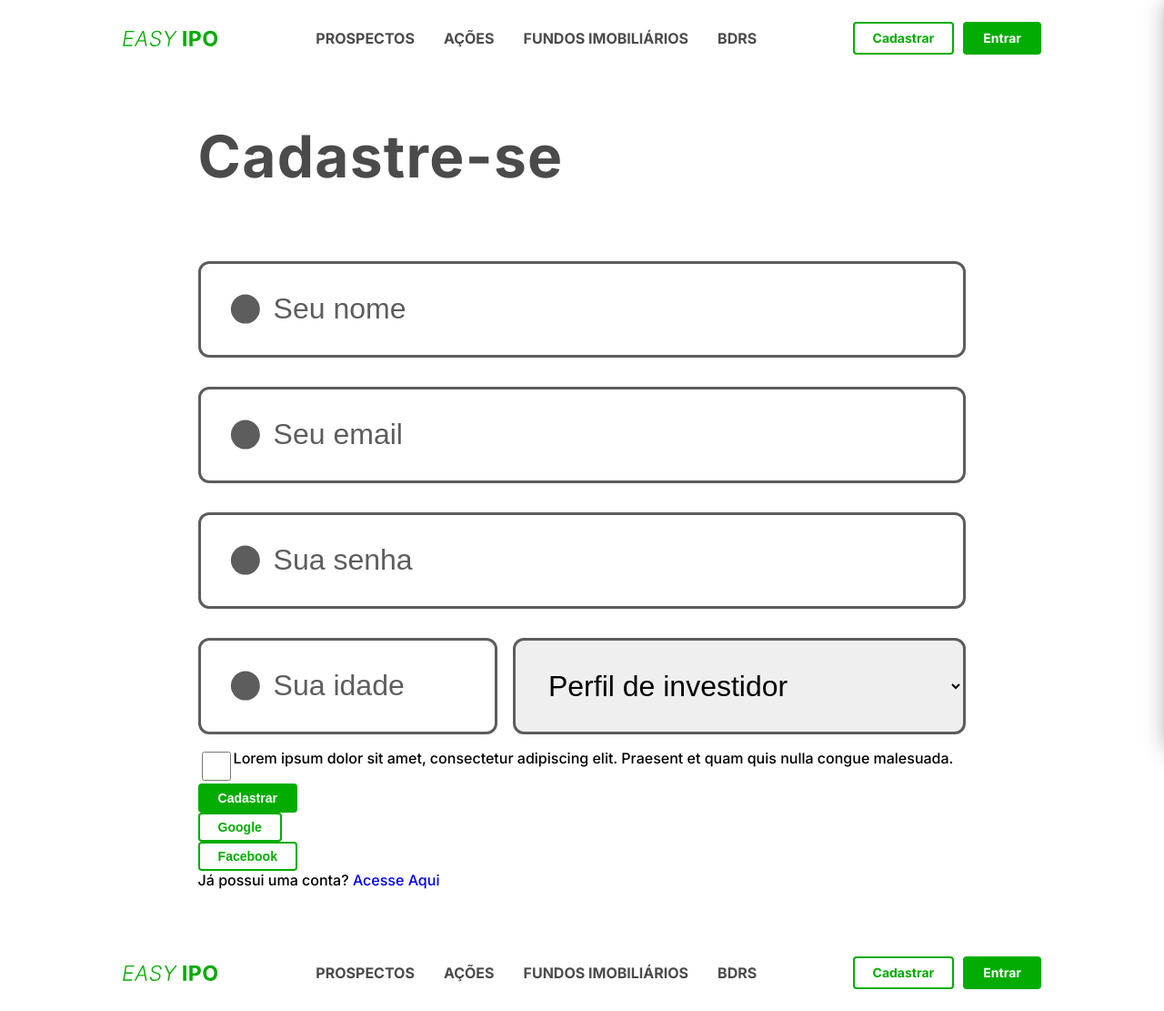
After one commit to easy-ipo/front-easy-ipo, a PHP site: page /form-cadastro.html in a window 1280 px wide. The commit adds this page. Shown: the whole page at 91% size. Run offline with PHP 8.4, Linux system fonts and the light colour scheme.

Commit message:
WIP cadastro

```diff
--- a/css/_base.css
+++ b/css/_base.css
@@ -9,6 +9,15 @@ body {
 
 a {
     text-decoration: none;
+}
+
+h1 {
+    margin: 0;
+    font-weight: bold;
+    font-size: 64px;
+    line-height: 120%;
+    letter-spacing: 0.02em;
+    color: #4B4B4B;
 }
 
 h2 {
--- /dev/null
+++ b/css/forms.css
@@ -0,0 +1,74 @@
+@import "_base.css";
+@import "_header-footer.css";
+@import "_menu-mobile.css";
+
+.container {
+    background-image: none;
+}
+
+.form-container {
+    width: 66%;
+    margin: 50px auto;
+}
+
+.form-container form {
+    width: 100%
+}
+
+.form-container h1 {
+    margin-bottom: 60px;
+}
+
+.form-input {
+    width: calc(100% - 42px - 80px - 6px);
+    height: 100px;
+    border: 3px solid #5D5D5D;
+    border-radius: 12px;
+    margin: 16px 0;
+    font-size: 32px;
+    color: #333333;
+    padding: 0 42px 0 80px;
+    background: no-repeat url("../images/bullet.svg") scroll 32px center;
+}
+.form-input::placeholder {
+    color: #5D5D5D
+}
+.form-input:focus,
+.form-input:active{
+    border-color: #048501;
+}
+
+#idade {
+    width: calc(39% - 42px - 80px - 6px);
+}
+#tipo_investidor {
+    width: 59%;
+}
+
+.form-select {
+    margin: 16px 0;
+    padding: 0 32px;
+    height: 106px;
+    width: 100%;
+    border: 3px solid #5D5D5D;
+    border-radius: 12px;
+    font-size: 32px;
+}
+
+.checkbox-group {
+    display: flex;
+    flex-direction: row;
+}
+
+.form-checkbox {
+    width: 32px;
+    height: 32px;
+    border: 3px solid #5D5D5D;
+    border-radius: 8px;
+}
+
+.form-inline {
+    display: flex;
+    flex-direction: row;
+    justify-content: space-between;
+}
--- /dev/null
+++ b/form-cadastro.html
@@ -0,0 +1,61 @@
+<!doctype html>
+<html lang="pt_BR">
+<head>
+    <meta charset="UTF-8">
+    <meta name="viewport"
+          content="width=device-width, user-scalable=no, initial-scale=1.0, maximum-scale=1.0, minimum-scale=1.0">
+    <meta http-equiv="X-UA-Compatible" content="ie=edge">
+    <title>Easy IPO - Cadastre-se</title>
+
+    <link rel="icon" type="image/x-icon" href="images/favicon.ico">
+
+    <link rel="stylesheet" href="css/forms.css">
+
+</head>
+<body>
+<div id="preloader">
+    <img src="images/spinner.svg" alt="Carregando...">
+</div>
+
+<div class="container">
+
+    <div id="header-placeholder"></div>
+
+    <section class="form-container form-register">
+        <h1>Cadastre-se</h1>
+        <form action="" method="post">
+            <input type="text" class="form-input" id="nome" name="nome" placeholder="Seu nome" required>
+            <input type="email" class="form-input" id="email" name="email" placeholder="Seu email" required>
+            <input type="password" class="form-input" id="senha" name="senha" placeholder="Sua senha" required>
+            <div class="form-inline">
+                <input type="number" step="1" class="form-input" id="idade" name="idade" placeholder="Sua idade"
+                       required>
+                <select name="tipo_investidor" id="tipo_investidor" class="form-select minimal">
+                    <option value="">Perfil de investidor</option>
+                    <option value="1">Conservador</option>
+                    <option value="2">Moderado</option>
+                    <option value="3">Arrojado</option>
+                </select>
+            </div>
+            <div class="checkbox-group">
+                <input type="checkbox" id="aceite" class="form-checkbox">
+                <label for="aceite">Lorem ipsum dolor sit amet, consectetur adipiscing elit. Praesent et quam quis
+                    nulla congue malesuada.</label>
+            </div>
+            <button type="submit" class="btn btn-primary">Cadastrar</button>
+            <button type="submit" class="btn btn-secondary">Google</button>
+            <button type="submit" class="btn btn-secondary">Facebook</button>
+        </form>
+        <div class="registered">
+            Já possui uma conta? <a href="#" title="Login">Acesse Aqui</a>
+        </div>
+    </section>
+
+    <div id="footer-placeholder"></div>
+
+    <script src="js/app.js" type="text/javascript"></script>
+
+</div>
+
+</body>
+</html>
--- a/index.html
+++ b/index.html
@@ -20,7 +20,7 @@
 
 <div class="container">
 
-    <div id="header-container"></div>
+    <div id="header-placeholder"></div>
 
     <div class="content-home">
         <div class="wrapper">
@@ -80,7 +80,7 @@
         </div>
     </div>
 
-    <div id="footer-container"></div>
+    <div id="footer-placeholder"></div>
 
     <!-- Modal - Video -->
     <div id="modal-video" class="modal">
--- a/js/app.js
+++ b/js/app.js
@@ -5,13 +5,13 @@ window.addEventListener('load', function () {
             return response.text();
         })
         .then((html) => {
-            document.getElementById("header-container").outerHTML = html;
+            document.getElementById("header-placeholder").outerHTML = html;
 
             // Tirando Preloader
             document.getElementsByClassName("container")[0].style.display = "block";
             document.getElementById("preloader").remove();
 
-            // Exibindo o menu mobile após o carregamento da página
+            // Carregando o menu mobile após o carregamento da página
             loadMenuMobile();
         });
 
@@ -20,7 +20,7 @@ window.addEventListener('load', function () {
             return response.text();
         })
         .then((html) => {
-            document.getElementById("footer-container").outerHTML = html;
+            document.getElementById("footer-placeholder").outerHTML = html;
         });
 })
 
--- a/trilha.html
+++ b/trilha.html
@@ -19,7 +19,7 @@
 
 <div class="container">
 
-    <div id="header-container"></div>
+    <div id="header-placeholder"></div>
 
     <section class="content-trail">
         <div class="wrapper">
@@ -57,7 +57,7 @@
         <button class="btn btn-primary">Pular</button>
     </section>
 
-    <div id="footer-container"></div>
+    <div id="footer-placeholder"></div>
 
     <script src="js/app.js" type="text/javascript"></script>
 
```
Also changed, not shown: conteudo-trilha.html (+5 -2 lines), images/bullet.svg (added).
